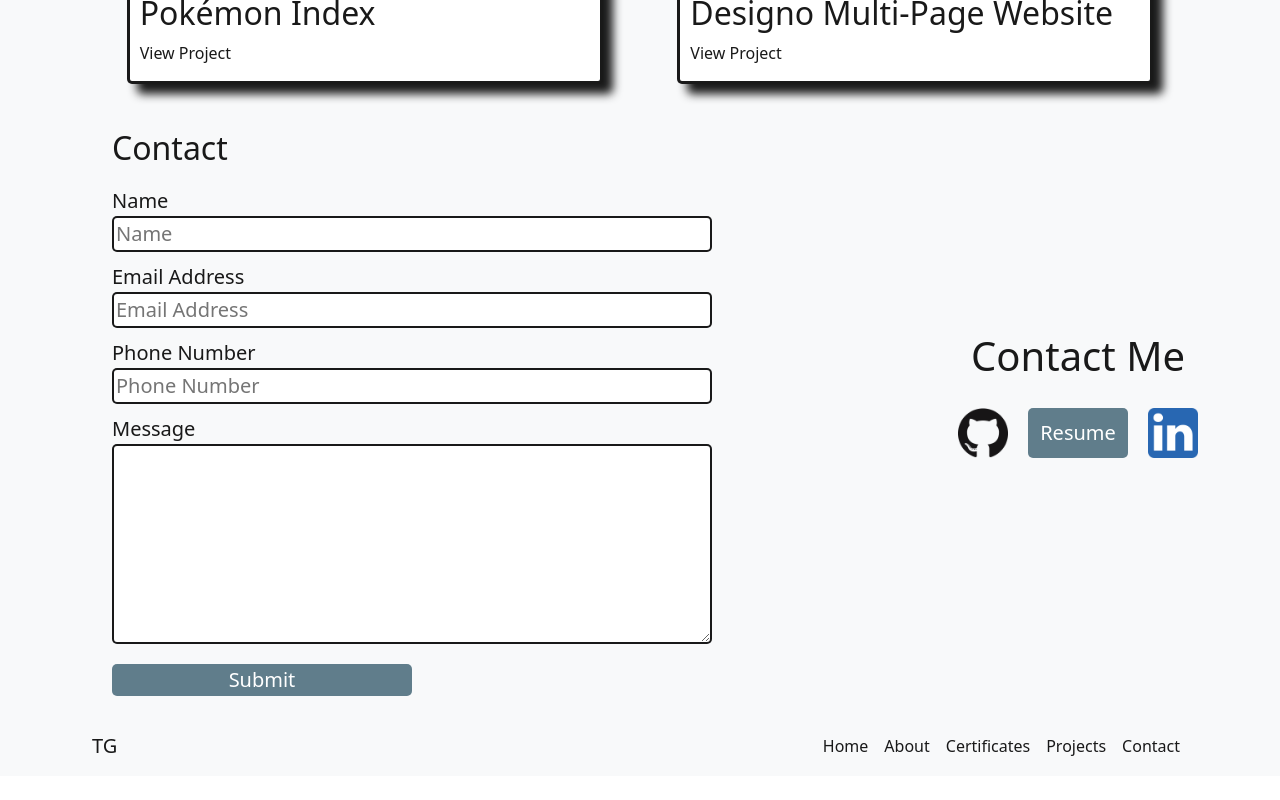
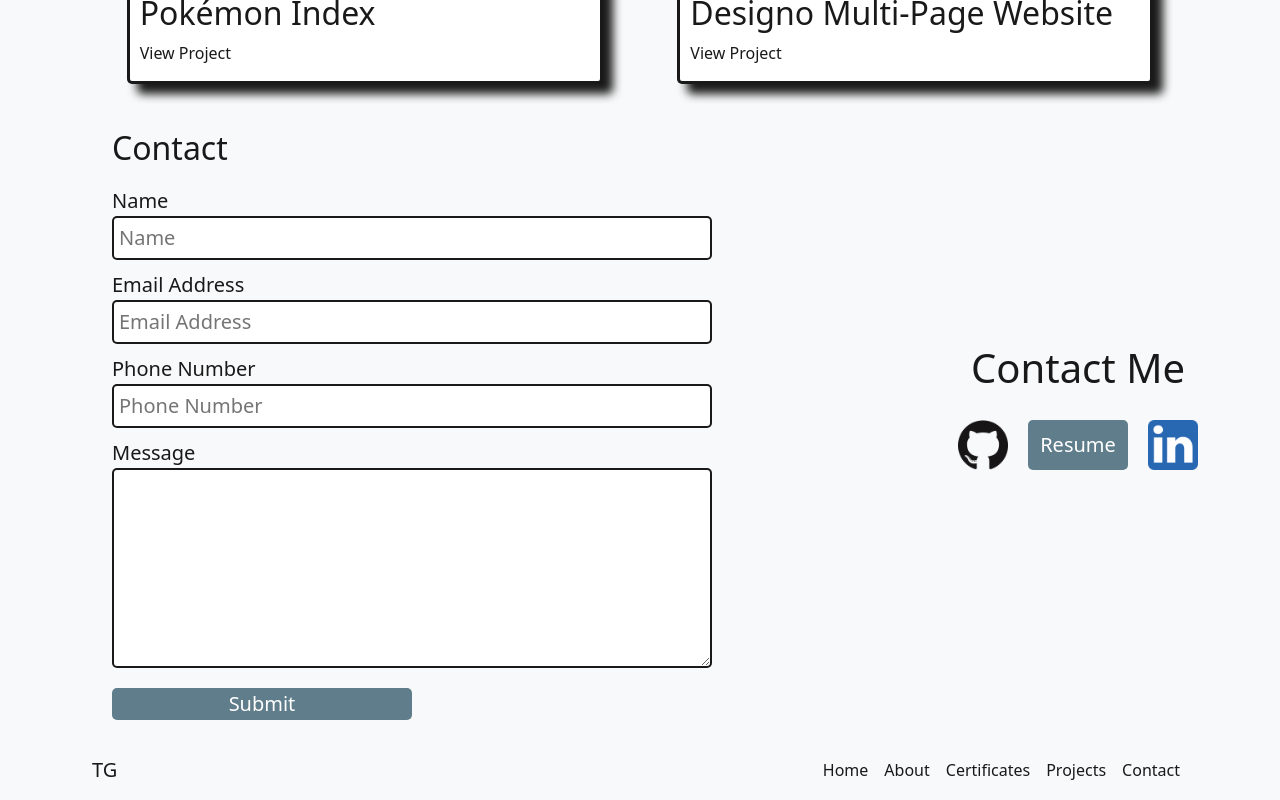
Before and after one commit to thomasgilmore/portfolio2022, a React (Create React App) app: page / in a window 1280 px wide. Shown: the part 2763-3563 px from the top of the page. Before the commit the page ends 3539 px from the top, so only its background shows below. Built offline with nearby package versions, Linux system fonts and the light colour scheme.

Commit message:
adding more padding to contact form input and textarea

```diff
--- a/src/Components/contact.css
+++ b/src/Components/contact.css
@@ -27,12 +27,14 @@
 .contactForm input {
   max-width: 600px;
   border-radius: 5px;
+  padding: 5px;
 }
 
 .contactForm textarea {
   max-width: 600px;
   height: 200px;
   border-radius: 5px;
+  padding: 5px;
 }
 
 @media only screen and (max-width: 1100px) {
```
